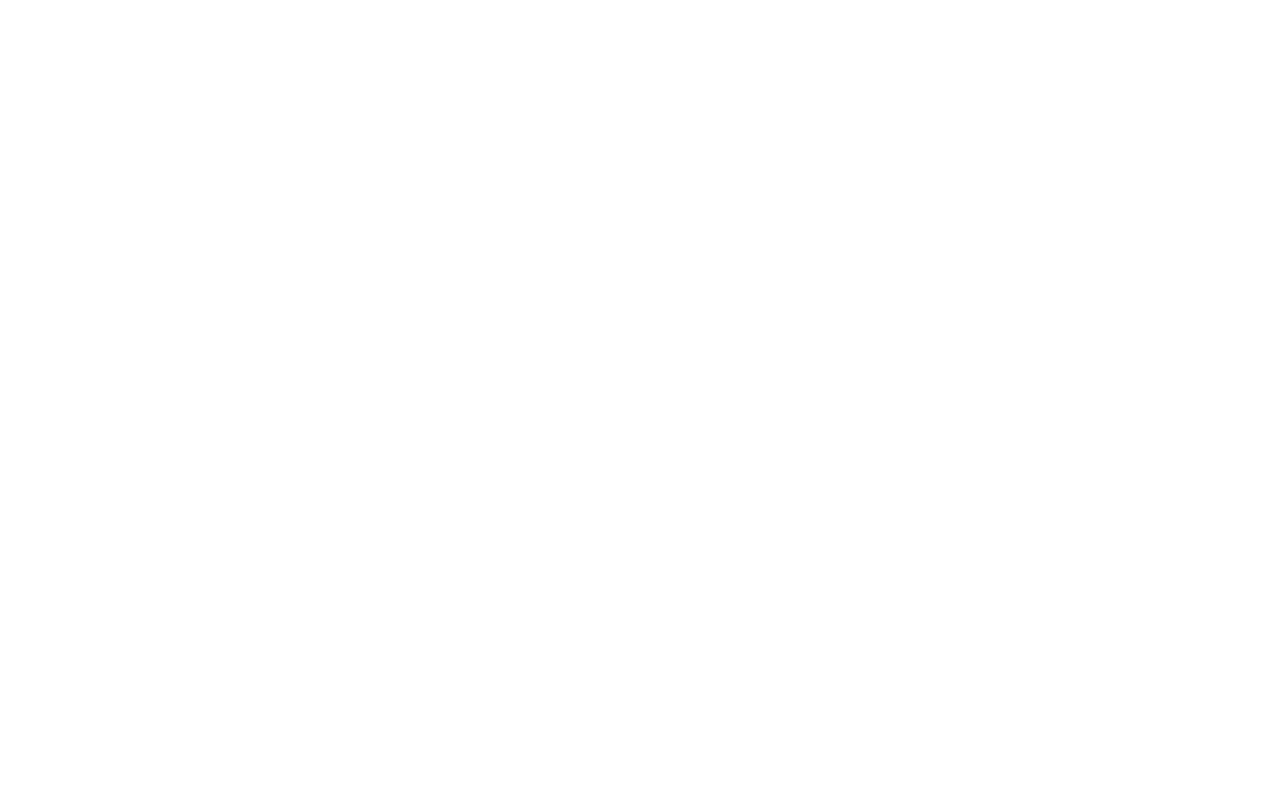
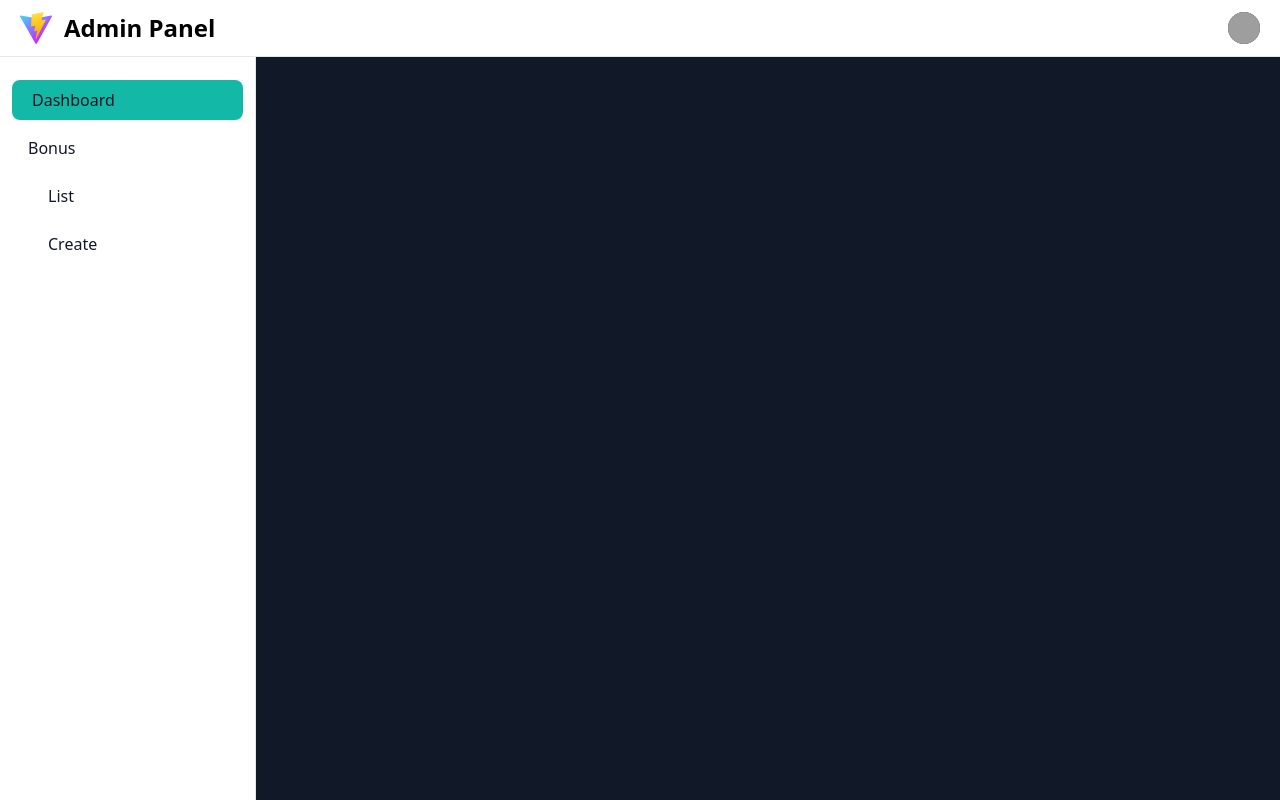
Before and after one commit to fihriaziz/vue-test, a Vue app: page / in a window 1280 px wide. Before the commit this address had no page. Built offline with nearby package versions, Linux system fonts and the light colour scheme; grey boxes are pictures that could not be loaded.

Commit message:
fix: active class sidebar

```diff
--- a/src/components/Sidebar.vue
+++ b/src/components/Sidebar.vue
@@ -13,12 +13,12 @@
             </button>
             <ul id="dropdown-news" class="py-2 space-y-2">
                   <li class="ml-4">
-                     <router-link :to="{name: 'Bonus'}" class="flex items-center p-2 text-gray-900 rounded-lg dark:text-white hover:bg-gray-100 dark:hover:bg-gray-700 group">
+                     <router-link :to="{name: 'Bonus'}" class="flex items-center p-2 text-gray-900 rounded-lg dark:text-white hover:bg-gray-100 dark:hover:bg-gray-700 group" active-class="bg-teal-500">
                         <span class="flex-1 ms-3 whitespace-nowrap">List</span>
                      </router-link>
                   </li>
                   <li class="ml-4">
-                     <router-link :to="{name: 'CreateBonus'}" class="flex items-center p-2 text-gray-900 rounded-lg dark:text-white hover:bg-gray-100 dark:hover:bg-gray-700 group">
+                     <router-link :to="{name: 'CreateBonus'}" class="flex items-center p-2 text-gray-900 rounded-lg dark:text-white hover:bg-gray-100 dark:hover:bg-gray-700 group" active-class="bg-teal-500">
                         <span class="flex-1 ms-3 whitespace-nowrap">Create</span>
                      </router-link>
                   </li>
--- a/src/router/index.js
+++ b/src/router/index.js
@@ -1,6 +1,7 @@
 import { createWebHistory, createRouter } from "vue-router";
 import Login from '../views/auth/login.vue'
 import Home from '../views/Home.vue'
+import Dashboard from '../views/Home.vue'
 import Bonus from '../views/bonus/index.vue'
 import CreateBonus from '../views/bonus/create.vue'
 import ViewDetail from '../views/bonus/show.vue'
@@ -8,14 +9,14 @@ import EditBonus from '../views/bonus/edit.vue'
 
 const routes = [
     {
+        path: '/',
+        name: 'Dashboard',
+        component: Dashboard
+    },
+    {
         path: '/login',
         name: 'Login',
         component: Login
-    },
-    {
-        path: '/dashboard',
-        name: 'Dashboard',
-        component: Home
     },
     {
         path: '/bonus',
```
